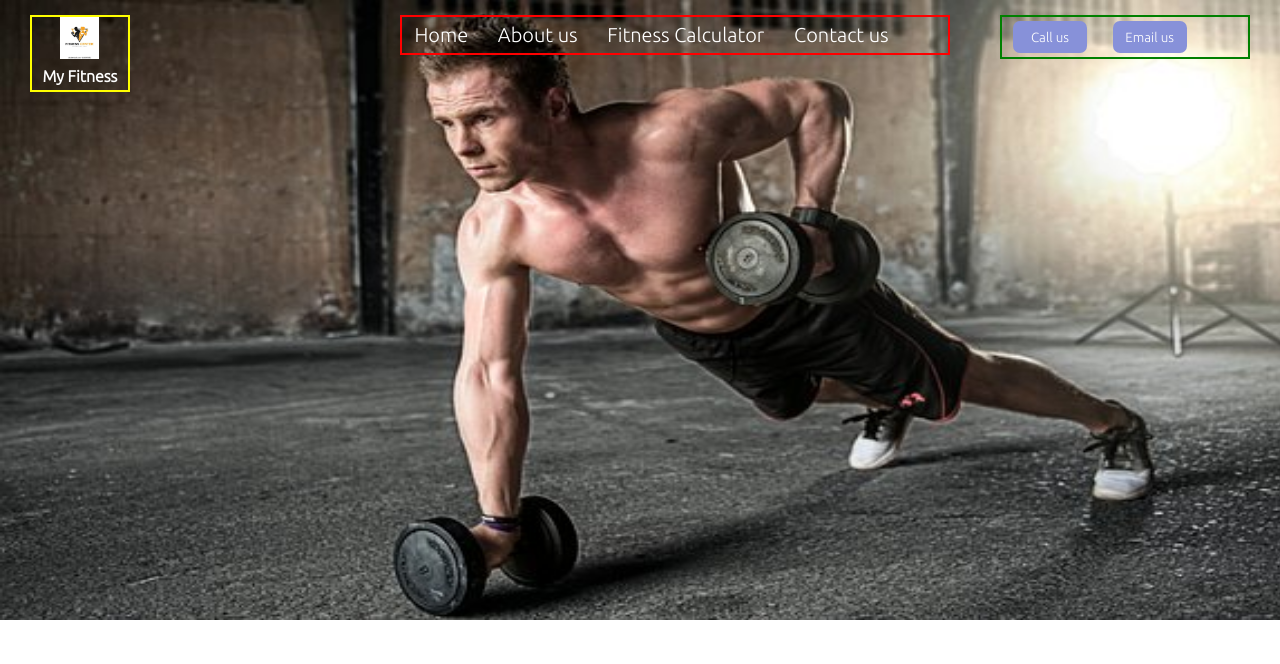
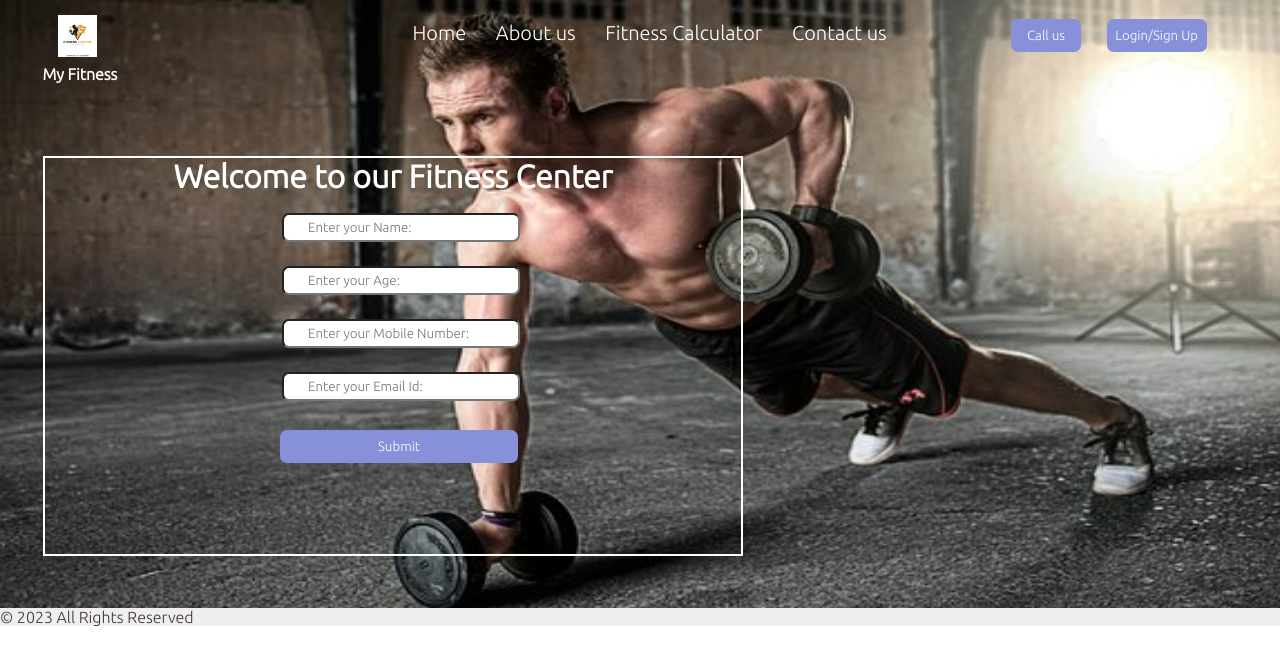
Before and after one commit to neerkhandor/GYM-Website, a plain HTML site: page index.html in a window 1280 px wide. Shown: the top 664 px of the page. Drawn offline with Linux system fonts and the light colour scheme.

Commit message:
Added Form for getting details

```diff
--- a/index.html
+++ b/index.html
@@ -8,7 +8,7 @@
   <link href="style.css" rel="stylesheet" type="text/css" />
   <link rel="preconnect" href="https://fonts.googleapis.com">
 <link rel="preconnect" href="https://fonts.gstatic.com" crossorigin>
-<link href="https://fonts.googleapis.com/css2?family=Roboto:wght@300&family=Ubuntu:wght@300&display=swap" rel="stylesheet">
+<link href="https://fonts.googleapis.com/css2?family=Baloo+Bhai+2&family=Ubuntu:wght@300&display=swap" rel="stylesheet">
 
 </head>
 
@@ -30,10 +30,48 @@
     </nav>
   </div>
   <div class="right">
-    <button id="btn">Call us</button>
-    <button id="btn">Email us</button>
+    <button class="btn">Call us</button>
+    <button class="btn" id="login" >Login/Sign Up</button>
   </div>
-  </header>
+      </header>
+ <div class="container">
+   <h1>Welcome to our Fitness Center</h1>
+ <div class="form-group">
+   <input type="text" placeholder="Enter your Name:">
+ </div>
+    <div class="form-group">
+   <input type="number" placeholder="Enter your Age:">
+ </div>
+    <div class="form-group">
+   <input type="number" placeholder="Enter your Mobile Number:">
+ </div>
+    <div class="form-group">
+   <input type="email" placeholder="Enter your Email Id:">
+ </div>
+
+    <div class="form-group">
+   <input class="btn" type="Submit">
+ </div>
+
+ </div>
+<footer class="footer">
+  <p>&copy;  2023 All  Rights  Reserved</p>
+</footer>
 </body>
 
 </html>
+
+<!--        <select name="time" id="time">
+    <optgroup label="Morning">
+      <option value="7 A.M. To 9 A.M.">7 A.M. To 9 A.M.</option>
+      <option value="10 A.M. To 12 P.M.">10 A.M. To 12 P.M.</option>
+    </optgroup>
+    <optgroup label="Afternoon">
+      <option value="2 P.M. To 4 P.M.">2 P.M. To 4 P.M.</option>
+      <option value="5 P.M. To 7 P.M.">5 P.M. To 7 P.M.</option>
+    </optgroup>
+     <optgroup label="Night">
+      <option value="8 P.M. To 10 P.M.">8 P.M. To 10 P.M.</option>
+      <option value="10 P.M. To 11 P.M.">10 P.M. To 11 P.M.</option>
+    </optgroup>
+  </select> -->
--- a/style.css
+++ b/style.css
@@ -12,9 +12,9 @@ html, body {
     body{
       color:white;
       background-image: url('GYM.jpg');
-      background-size: 1349px 620px;
+      background-size: 1349px 614px;
       background-repeat:no-repeat;
-     height:615px;
+      height:614px;
       width:1349px;
     }
 /*     .img{
@@ -23,7 +23,7 @@ html, body {
 
     } */
     .left{
-      border:2px solid yellow;
+/*       border:2px solid yellow; */
       display: inline-block;
       position: absolute;
       top:15px;
@@ -32,21 +32,21 @@ html, body {
     }
     .mid{
       display: block;
-      border: 2px solid red;
+/*       border: 2px solid red; */
       width:550px;
       margin:15px auto;
     }
     .right{
       display: inline-block;
-      border:2px solid green;
+/*       border:2px solid green; */
       position: absolute;
       top:15px;
       right:30px;
       width:250px;
     }
-    nav{
-/*       display: inline-block; */
-    }
+/*     nav{
+/*       display: inline-block;
+    } */
     nav ul li{
       display: inline-block;
       list-style: none;
@@ -75,9 +75,10 @@ html, body {
       line-height:28px;
 
     }
-    #btn{
-      height: 32px;
-      width: 74px;
+    .btn{
+      box-sizing: border-box;
+      height: 33px;
+      width: 70px;
       padding: 3px;
       margin: 4px 11px;
       cursor:pointer;
@@ -86,6 +87,44 @@ html, body {
       border-style:none;
       border-radius:7px;
       }
-    #btn:hover{
+    .btn:hover{
       background-color:#7a7e9b;
       }
+#login{
+  width:100px;
+  padding:5px;
+}
+.container{
+/*   margin:105px 43px;
+  height:400px;
+  width:700px;
+  border:2px solid white;
+  font-family: 'Baloo Bhai 2', cursive;
+  */
+    margin: 105px 43px 52px 43px;
+    height: 400px;
+    width: 700px;
+    border: 2px solid white;
+    font-family: 'Baloo Bhai 2', cursive;
+}
+.form-group{
+margin:12px 235px;
+padding: 4px 0px;
+width: 131px;
+}
+.container h1{
+  text-align: center;
+}
+.form-group input{
+    width: 238px;
+    margin: 2px 2px;
+    padding: 5px 24px;
+    border-radius: 7px;
+}
+.form-group .btn{
+  margin:7px 0px;
+}
+.footer{
+  background-color: #efefef;
+  color:#443636;
+}
```
